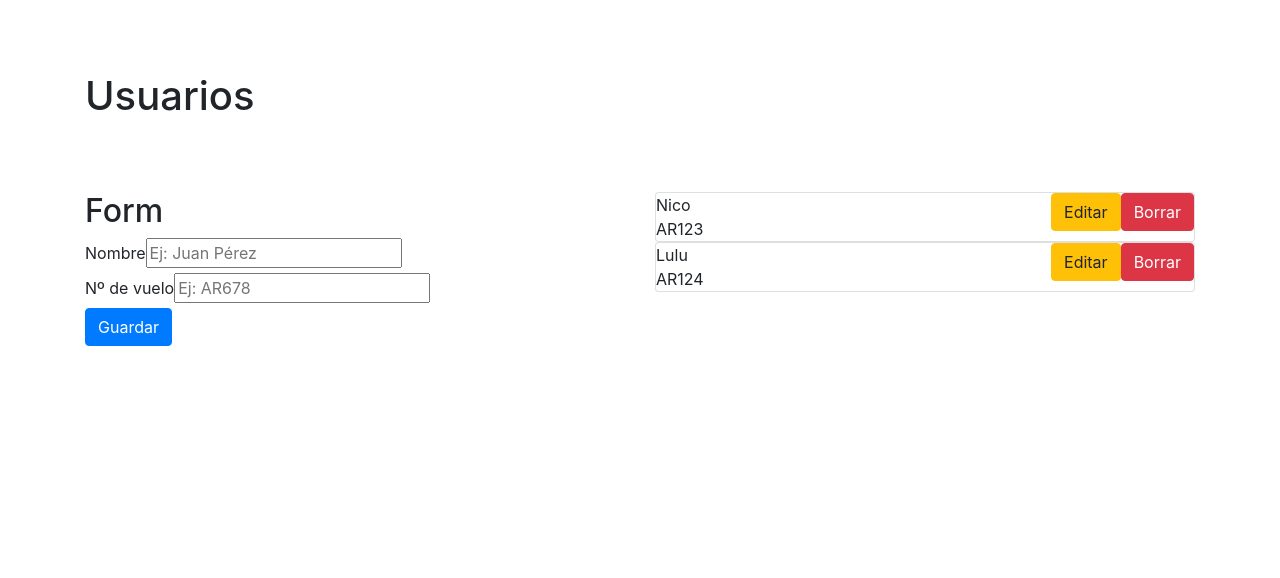
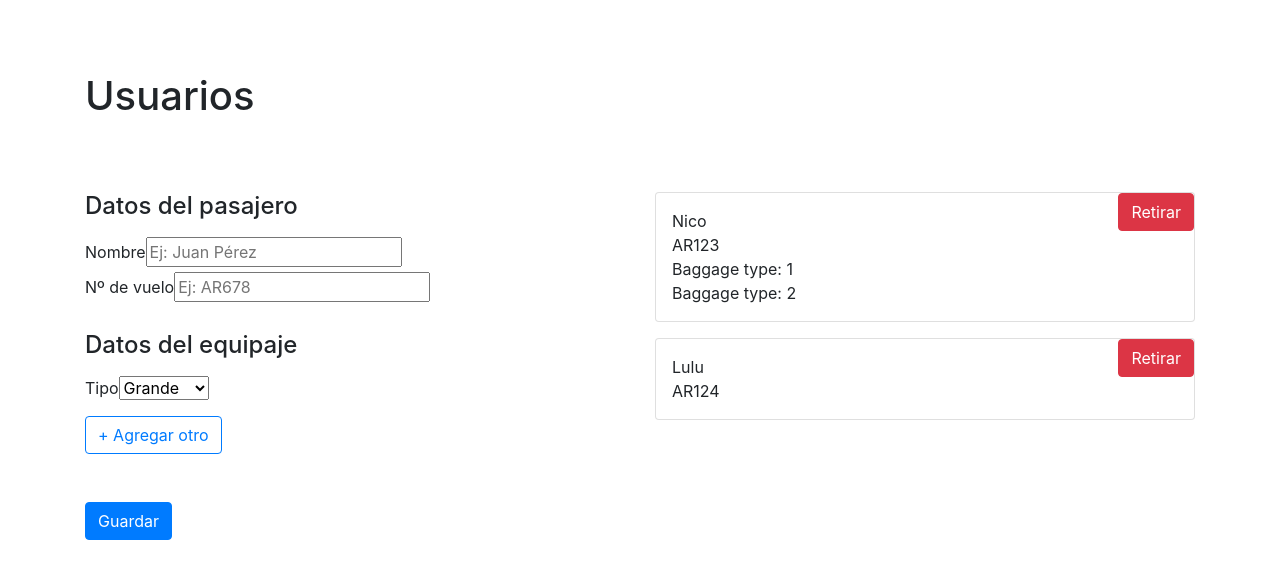
Before and after one commit to nicolaswww/plataforma5-frontend, a React (Create React App) app: page / in a window 1280 px wide. Shown: the top 578 px of the page. Built offline with nearby package versions, Linux system fonts and the light colour scheme.

Commit message:
add baggages handling. remove edit feature :(

```diff
--- a/src/App.js
+++ b/src/App.js
@@ -7,27 +7,24 @@ function App() {
   const [users, setUsers] = useState([{
     id: 1,
     name: 'Nico',
-    flight: 'AR123'
+    flight: 'AR123',
+    baggages: [{type: 1}, {type: 2}]
   }, {
     id: 2,
     name: 'Lulu',
-    flight: 'AR124'
+    flight: 'AR124',
+    baggages: []
   }]);
 
   const addUser = (user) => {
     const newUser = {...user, id: Math.round(Math.random() * 1000)}
-    setUsers([...users, newUser]);
+    setUsers([newUser, ...users]);
     // TODO: add with API
   }
 
   const removeUser = (id) => {
     setUsers(users.filter((user) => user.id !== id));
     // TODO: delete with API
-  }
-
-  const editUser = (id, editedUser) => {
-    setUsers(users.map((user) => user.id === id ? editedUser : user));
-    // TODO: edit with API
   }
 
   return (
@@ -47,7 +44,6 @@ function App() {
                   key={user.id}
                   user={user}
                   removeUser={removeUser}
-                  editUser={editUser}
                 />
               ))
             }
--- a/src/components/Form/Form.js
+++ b/src/components/Form/Form.js
@@ -6,7 +6,12 @@ const Form = ({addUser}) => {
     name: '',
     flight: ''
   });
+  const [baggages, setBaggages] = useState([{
+    type: '1'
+  }]);
   const [error, setError] = useState('');
+
+  const MAX_BAGGAGES = 3;
 
   const handleChange = e => {
     setUser({
@@ -14,6 +19,11 @@ const Form = ({addUser}) => {
       [e.target.name]: e.target.value
     });
   };
+
+  const handleChangeBaggageType = (e, i) => {
+    const {value: type} = e.target;
+    setBaggages(baggages.map((baggage, index) => index === i ? {type} : baggage));
+  }
 
   const submitForm = e => {
     e.preventDefault();
@@ -29,13 +39,25 @@ const Form = ({addUser}) => {
     }
     setError('');
 
-    setUser({name: '', flight: ''});
-    addUser(user);
+    const userWithBaggages = {...user, baggages: [...baggages]};
+    addUser(userWithBaggages);
+
+    setUser({name: '', flight: '', baggages: []});
+    setBaggages([{type: '1'}]);
   }
+
+  const clickAddBaggage = () => {
+    setBaggages([...baggages, {type: '1'}]);
+  }
+
+  const clickRemoveBaggage = (i) => {
+    setBaggages(baggages.filter((_, index) => index !== i));
+  }
+
 
   return (
     <Fragment>
-      <h2>Form</h2>
+      <h4 className="mb-3">Datos del pasajero</h4>
       <form className="form" onSubmit={submitForm}>
         <div>
           <label>Nombre</label>
@@ -58,6 +80,52 @@ const Form = ({addUser}) => {
             value={user.flight}
           />
         </div>
+
+        <h4 className="mt-4 mb-3">Datos del equipaje</h4>
+
+        <div className="form__baggages mb-5">
+          {
+            baggages.map((baggage, i) => {
+              return (
+                <div className="baggage d-flex align-items-center" key={i}>
+                  <label className="mb-0">Tipo</label>
+                  <select onChange={(e) => handleChangeBaggageType(e, i)}>
+                    <option value="1">
+                      Grande
+                    </option>
+                    <option value="2">
+                      Pequeño
+                    </option>
+                    <option value="3">
+                      Prenda
+                    </option>
+                  </select>
+                  { i > 0 && (i + 1) === baggages.length ? (
+                    <div className="baggage__delete">
+                      <button
+                        className="btn btn-outline-danger ml-3"
+                        type="button"
+                        onClick={() => clickRemoveBaggage(i)}
+                      >
+                        Eliminar
+                      </button>
+                    </div>
+                  ) : null }
+                </div>
+              )
+            })
+          }
+          { baggages.length < MAX_BAGGAGES ? (
+              <button
+                className="btn btn-outline-primary mt-3"
+                type="button"
+                onClick={() => clickAddBaggage()}
+              >
+                + Agregar otro
+              </button>
+          ) : null }
+        </div>
+
         { error ? (<p className="form__error">{error}</p>) : null }
         <div>
           <button
--- a/src/components/User/User.js
+++ b/src/components/User/User.js
@@ -1,112 +1,31 @@
-import React, { Fragment, useState } from 'react';
+import React from 'react';
 import './User.css';
 
-const User = ({user, removeUser, editUser}) => {
-  const [edit, setEdit] = useState(false);
-  const [editedUser, setEditedUser] = useState({
-    name: user.name,
-    flight: user.flight
-  });
-
-  const clickEdit = () => {
-    setEdit(true);
-  }
-
-  const clickCancelEdit = () => {
-    setEdit(false);
-    setEditedUser({name: user.name, flight: user.flight});
-  }
-
-  const handleChange = e => {
-    setEditedUser({
-      ...editedUser,
-      [e.target.name]: e.target.value
-    });
-  };
-
-  const submitForm = () => {
-    setEdit(false);
-    editUser(user.id, editedUser)
-  }
-
+const User = ({user, removeUser}) => {
   return (
-    <div className="user card">
-      { edit ? (
-            <Fragment>
-              <form onSubmit={submitForm}>
-                <div>
-                  <label>Nombre</label>
-                  <input
-                    type="text"
-                    name="name"
-                    placeholder="Ej: Juan Pérez"
-                    onChange={handleChange}
-                    value={editedUser.name}
-                  />
-                </div>
-                <div>
-                  <label>Nº de vuelo</label>
-                  <input
-                    type="text"
-                    name="flight"
-                    placeholder="Ej: AR678"
-                    maxLength="5"
-                    onChange={handleChange}
-                    value={editedUser.flight}
-                  />
-                </div>
-                <div>
-                  <button
-                    onClick={() => clickCancelEdit()}
-                    className="btn btn-secondary"
-                  >
-                    Cancelar
-                  </button>
-                  <button
-                    type="submit"
-                    className="btn btn-primary"
-                  >
-                    Guardar
-                  </button>
-                </div>
-              </form>
-            </Fragment>
-          ) : (
-            <Fragment>
+    <div className="user card mb-3 p-3">
       <div className="user__name">
         {user.name}
       </div>
       <div className="user__flight">
         {user.flight}
       </div>
-            </Fragment>
-          )
-      }
       <div className="user__actions">
-      { edit ? (
-            <Fragment>
-
-            </Fragment>
-          ) : (
-            <Fragment>
-              <button
-                className="btn btn-warning"
-                onClick={() => clickEdit()}
-              >
-                Editar
-              </button>
         <button
           className="btn btn-danger"
           onClick={() => removeUser(user.id)}
         >
-                Borrar
+          Retirar
         </button>
-            </Fragment>
-          )
-      }
       </div>
       <div className="user__baggage">
-        {/* Add baggage list */}
+        { user.baggages.map((baggage, i) => {
+          return (
+            <div key={i}>
+              Baggage type: {baggage.type}
+            </div>
+          )
+        }) }
       </div>
     </div>
   )
```
Lines whose indentation alone changed are shown as unchanged.
